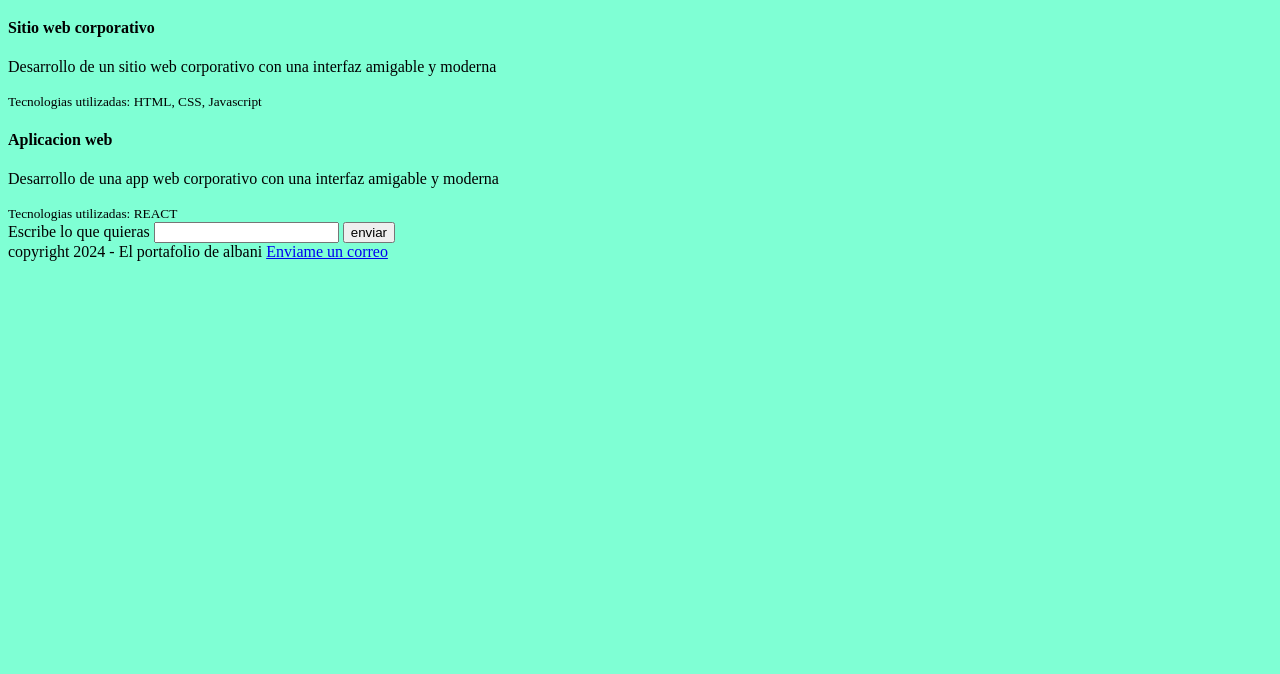
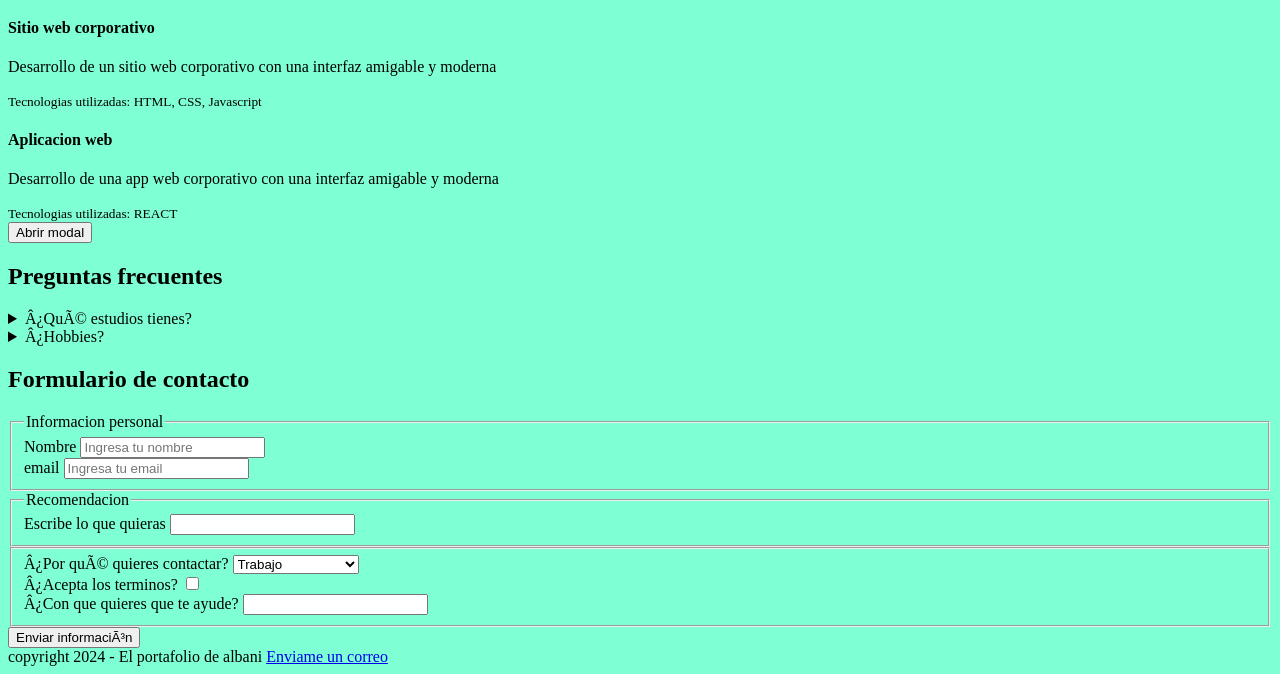
Before and after one commit to albanibarragan/portafolio-practica, a plain HTML site: page index.html in a window 1280 px wide. Shown: the part 767-1441 px from the top of the page. Before the commit the page ends 1036 px from the top, so only its background shows below. Drawn offline with Linux system fonts and the light colour scheme.

Commit message:
Terminado el HTML

```diff
--- a/index.html
+++ b/index.html
@@ -1,40 +1,50 @@
 <!DOCTYPE html>
 <html>
   <head>
-    <meta charset ="uft-8">
-    <meta name="viewport" content="width=device-width, initial-scale=1.0">
+    <meta charset="uft-8" />
+    <meta name="viewport" content="width=device-width, initial-scale=1.0" />
     <title>Portafolio HTML- Albani</title>
-    <meta name="description" content="Primer portafolio de albani en html">
+    <meta name="description" content="Primer portafolio de albani en html" />
     <!---ICON PARA LA PAGINA-->
-    <link rel="icon" type="image/jpg" href="imagenes/nayeon_as_me.jpg">
+    <link rel="icon" type="image/jpg" href="imagenes/nayeon_as_me.jpg" />
     <!--Open graph-->
-    <meta property="og:title" content="Portafolio de una futura ingeniera en informatica">
-    <meta property="og:image" content="/imagenes/nayeon_as_me.jpg">
-    <meta property="og:image:alt" content="Nayeon representandome">
+    <meta
+      property="og:title"
+      content="Portafolio de una futura ingeniera en informatica"
+    />
+    <meta property="og:image" content="/imagenes/nayeon_as_me.jpg" />
+    <meta property="og:image:alt" content="Nayeon representandome" />
 
-    <link rel="alternate" href=""> <!--Aqui coloco mi pagina pero en ingles-->
+    <link rel="alternate" href="" />
+    <!--Aqui coloco mi pagina pero en ingles-->
     <style>
-        body{
+      body {
         background-color: aquamarine;
       }
     </style>
+
   </head>
   <body>
     <!--------Comentarios en HTML------>
     <header>
-    <h1>Portafolio  Albani</h1>
+      <h1>Portafolio Albani</h1>
       <nav>
         <a href="#lenguajes">Lenguajes</a>
         <a href="#proyectos">Proyectos</a>
         <a href="#recomendaciones">Recomendaciones</a>
-        <a href="https://github.com/albanibarragan" target="_blank" rel="noreferrer">GitHub</a>
+        <a
+          href="https://github.com/albanibarragan"
+          target="_blank"
+          rel="noreferrer"
+          >GitHub</a
+        >
       </nav>
     </header>
     <main>
       <p>
         Mi nombre es albani,
-      <strong>estudiante de ingenieria en informatica.</strong> Entusiasta de la
-      programación. Siempre digo que no se programar pero veanme aqui
+        <strong>estudiante de ingenieria en informatica.</strong> Entusiasta de
+        la programación. Siempre digo que no se programar pero veanme aqui
         <em>intentandolo</em> .
       </p>
 
@@ -46,7 +56,8 @@
         <li class="lenguaje-item">Python</li>
       </ul>
       <a download href="./imagenes/nayeon_as_me.jpg">
-    <img  id= "photo-image"
+        <img
+          id="photo-image"
           src="./imagenes/nayeon_as_me.jpg"
           alt="Podria facilemente ser nayeon en mi pc a diario"
           title="Foto sobre mi"
@@ -55,16 +66,19 @@
         />
       </a>
       <h2 id="proyectos">Proyectos realizados</h2>
-    <p>Algunos con respecto a algunas materias realizados con mis compañeros de clase</p>
+      <p>
+        Algunos con respecto a algunas materias realizados con mis compañeros de
+        clase
+      </p>
 
       <aside>
         <header>
           <h2>Mis tecnologias favoritas</h2>
         </header>
-        <ol>
+        <ol type="1" reversed start="20">
           <li>HTML</li>
           <li>CSS</li>
-            <li>Javascript</li>
+          <li value="8">Javascript</li>
           <li>Python</li>
         </ol>
       </aside>
@@ -73,30 +87,123 @@
           <header>
             <h4>Sitio web corporativo</h4>
           </header>
-            <p>Desarrollo de un sitio web corporativo con una interfaz amigable y moderna</p>
+          <p>
+            Desarrollo de un sitio web corporativo con una interfaz amigable y
+            moderna
+          </p>
           <footer>
             <small>Tecnologias utilizadas: HTML, CSS, Javascript</small>
           </footer>
         </article>
-
       </section>
       <section>
         <article>
           <header>
-                <h4>Aplicacion web </h4>
+            <h4>Aplicacion web</h4>
           </header>
-            <p>Desarrollo de una app web corporativo con una interfaz amigable y moderna</p>
+          <p>
+            Desarrollo de una app web corporativo con una interfaz amigable y
+            moderna
+          </p>
           <footer>
             <small>Tecnologias utilizadas: REACT</small>
           </footer>
         </article>
       </section>
+      <dialog id="dialog">
+        <h1>ESTO ES UN MODAL</h1>
+        <p>si esto es uhn modal</p>
+        <button id="closeModal">Cerrar modal</button>
+      </dialog>
+      <button  id="show">Abrir modal</button>
+      <script>
+        window.show.addEventListener('click', () => {
+         window.dialog.showModal()
+        })
+        window.closeModal.addEventListener('click', () => {
+         window.dialog.close()
+        })
+        /*const closeButton = document.getElementById('close');
+        closeButton.addEventListener('click' , ()=>{
+            dialog.close();
+        })*/
+     </script>
 
-    <form action="">
-      <label id="recomendaciones" for="">Escribe lo que quieras</label>
-      <input type="text" />
-      <input type="submit" value="enviar" />
+      <section>
+        <h2>Preguntas frecuentes</h2>
+        <details>
+            <summary>¿Qué estudios tienes?</summary>
+            <p>Estoy estudiando Ingenieria en informatica en la UCLA, Vnz</p>
+        </details>
+        <details>
+            <summary>¿Hobbies?</summary>
+            <p>Jugar futbol y ver peliculas</p>
+        </details>
+      </section>
+      <section>
+        <h2>Formulario de contacto</h2>
+        <form method="post" action="/">
+          <fieldset>
+            <legend>Informacion personal</legend>
+            <div>
+              <label for="name"
+                >Nombre
+
+                <input
+                  type="text"
+                  id="name "
+                  name="name"
+                  placeholder="Ingresa tu nombre"
+                />
+              </label>
+            </div>
+            <div>
+              <label for="name"
+                >email
+                <input
+                  type="email"
+                  id="email "
+                  name="email"
+                  placeholder="Ingresa tu email"
+                  required
+                />
+              </label>
+            </div>
+          </fieldset>
+          <fieldset>
+            <legend>Recomendacion</legend>
+            <label id="recomendaciones" for=""
+              >Escribe lo que quieras
+              <input type="text" required />
+            </label>
+          </fieldset>
+          <fieldset>
+           <div>
+            <label>¿Por qué quieres contactar?</label>
+            <select name="why" id="why">
+                <option value="1">Trabajo</option>
+                <option value="2">Duda</option>
+                <option value="3">Más informacion</option>
+            </select>
+           </div>
+           <div>
+            <label for="terms">¿Acepta los terminos?</label>
+            <input type="checkbox" name="terms" id="terms">
+           </div>
+           <div>
+            <datalist id="languages">
+                <option value="Java"></option>
+                <option value="Javascript"></option>
+                <option value="Python"></option>
+            </datalist>
+            <label for="">¿Con que quieres que te ayude?
+                <input list="languages" name="languages">
+            </label>
+           </div>
+          </fieldset>
+          <button>Enviar información</button>
         </form>
+      </section>
     </main>
     <footer>
       copyright 2024 - El portafolio de albani
```
Lines whose indentation alone changed are shown as unchanged.
